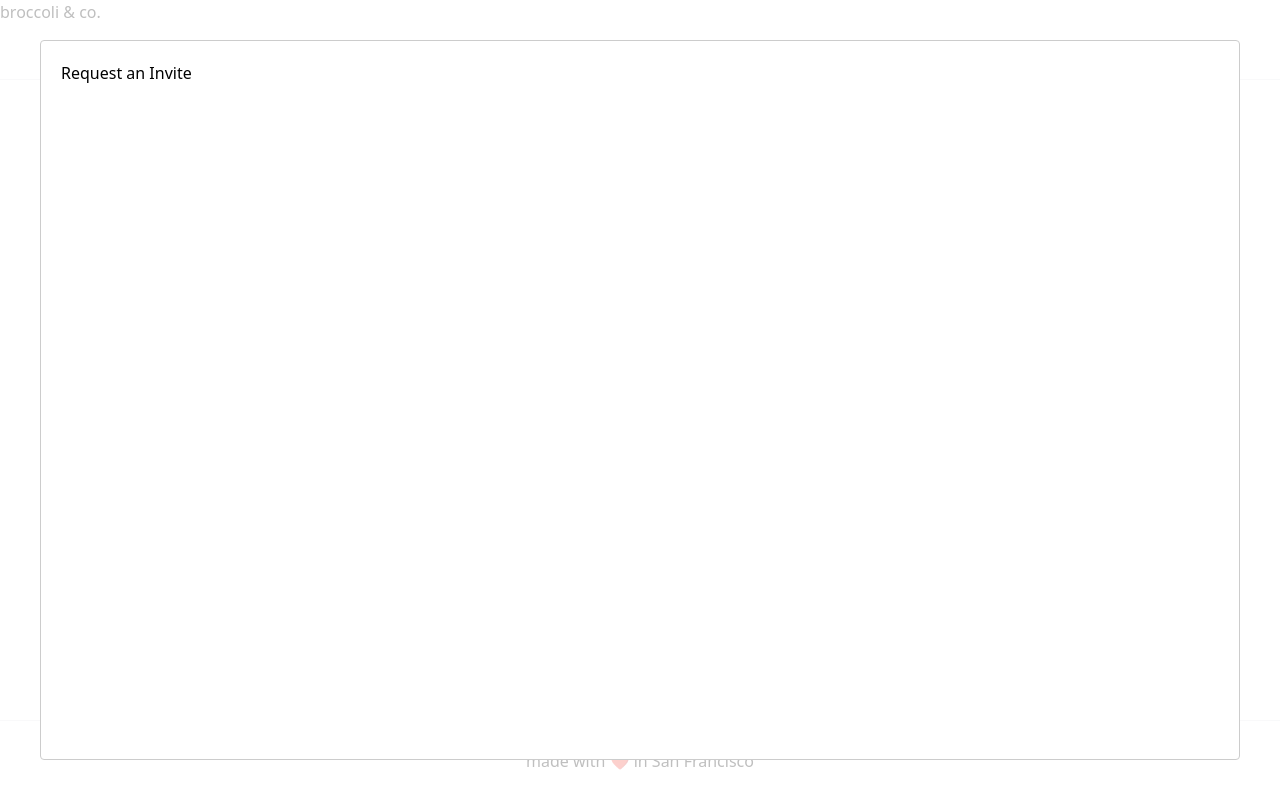
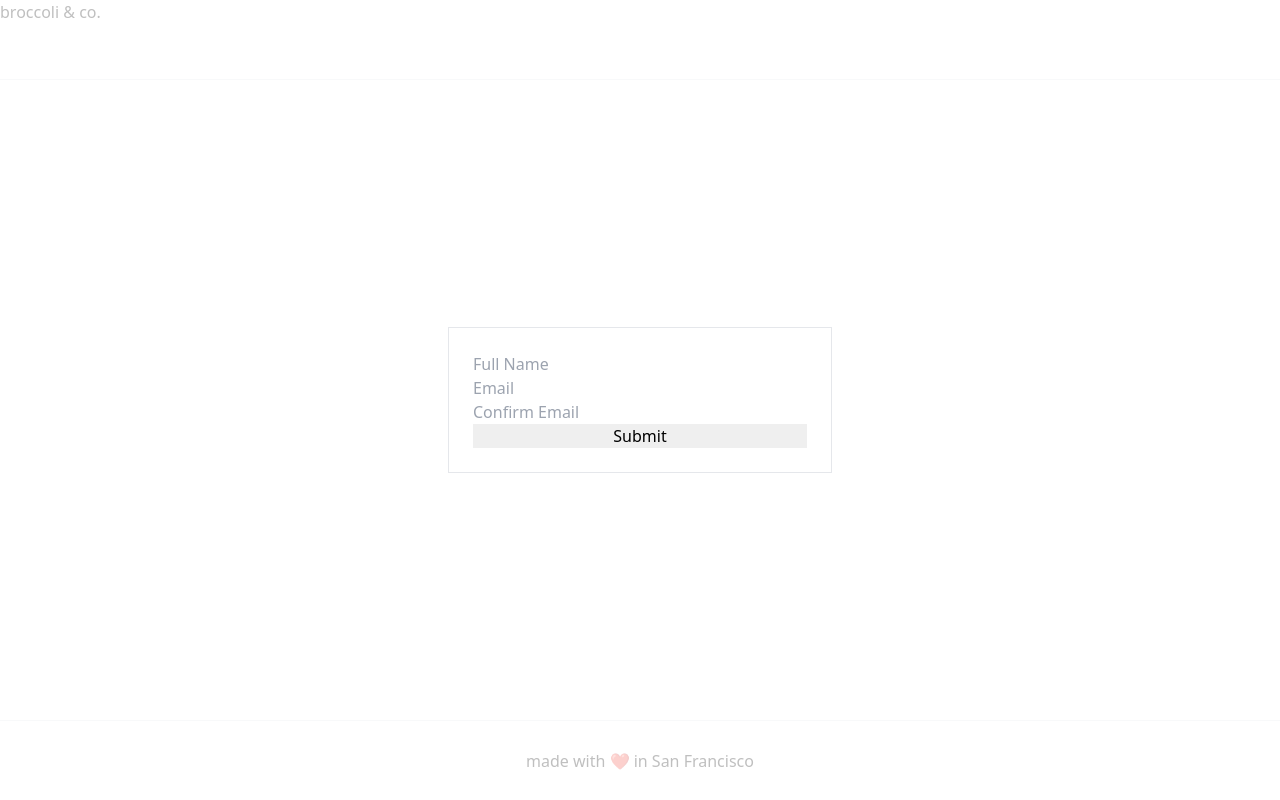
Before and after one commit to abmai/airwallex, a React (Create React App) app: page / in a window 1280 px wide. Both pictures are taken after a click on the button "request an invite". Built offline with nearby package versions, Linux system fonts and the light colour scheme.

Commit message:
Implement basic form

```diff
--- a/src/HomePage.tsx
+++ b/src/HomePage.tsx
@@ -1,9 +1,11 @@
 import {useEffect, useState} from 'react';
 import ReactModal from 'react-modal';
 
-// // Set root app element for modal accessibility
-// // http://reactcommunity.org/react-modal/accessibility/
-// ReactModal.setAppElement('#root');
+import RequestInviteForm from './RequestInviteForm';
+
+// Set root app element for modal accessibility
+// http://reactcommunity.org/react-modal/accessibility/
+ReactModal.setAppElement('#root');
 
 export default function HomePage() {
   const [isModalOpen, setIsModalOpen] = useState(false);
@@ -28,8 +30,8 @@ export default function HomePage() {
         <button className="mt-4" onClick={onRequestInviteClick}>request an invite</button>
       </div>
 
-      <ReactModal isOpen={isModalOpen} onRequestClose={onModalClose}>
-        <h1>Request an Invite</h1>
+      <ReactModal isOpen={isModalOpen} onRequestClose={onModalClose} className="w-96 border p-6 bg-white" overlayClassName="flex flex-col justify-center items-center fixed top-0 bottom-0 right-0 left-0 bg-white bg-opacity-75">
+        <RequestInviteForm />
       </ReactModal>
     </>
   )
--- /dev/null
+++ b/src/RequestInviteForm.tsx
@@ -0,0 +1,49 @@
+import { useForm } from "react-hook-form";
+import { yupResolver } from '@hookform/resolvers/yup';
+import * as yup from "yup";
+
+interface FormInputs {
+  fullName: string
+  email: string
+  confirmEmail: string
+}
+
+const schema = yup.object().shape({
+  fullName: yup.string().required('Name is required.'),
+  email: yup.string().email().required('Email is required.'),
+  confirmEmail: yup.string().oneOf([null, yup.ref('email')], 'Emails must match.')
+});
+
+export default function RequestInviteForm() {
+  const { register, handleSubmit, formState } = useForm<FormInputs>({
+    mode: 'onBlur',
+    resolver: yupResolver(schema)
+  });
+
+  const {errors} = formState;
+
+  const onSubmit = handleSubmit((data: FormInputs) => {
+    // TODO: implement
+  })
+
+  return (
+    <form onSubmit={onSubmit} className="flex flex-col">
+      <label htmlFor="fullName">
+        <input id="fullName" placeholder="Full Name" {...register("fullName")} />
+      </label>
+      <p>{errors.fullName?.message}</p>
+
+      <label htmlFor="email">
+        <input id="email" placeholder="Email" {...register("email")} />
+      </label>
+      <p>{errors.email?.message}</p>
+
+      <label htmlFor="confirmEmail">
+        <input id="confirmEmail" placeholder="Confirm Email" {...register("confirmEmail")} />
+      </label>
+      <p>{errors.confirmEmail?.message}</p>
+
+      <input type="submit" />
+    </form>
+  );
+}
```
Also changed, not shown: package.json (+5 -2 lines), 2 other files (tests, documents, lock files or other folders).
